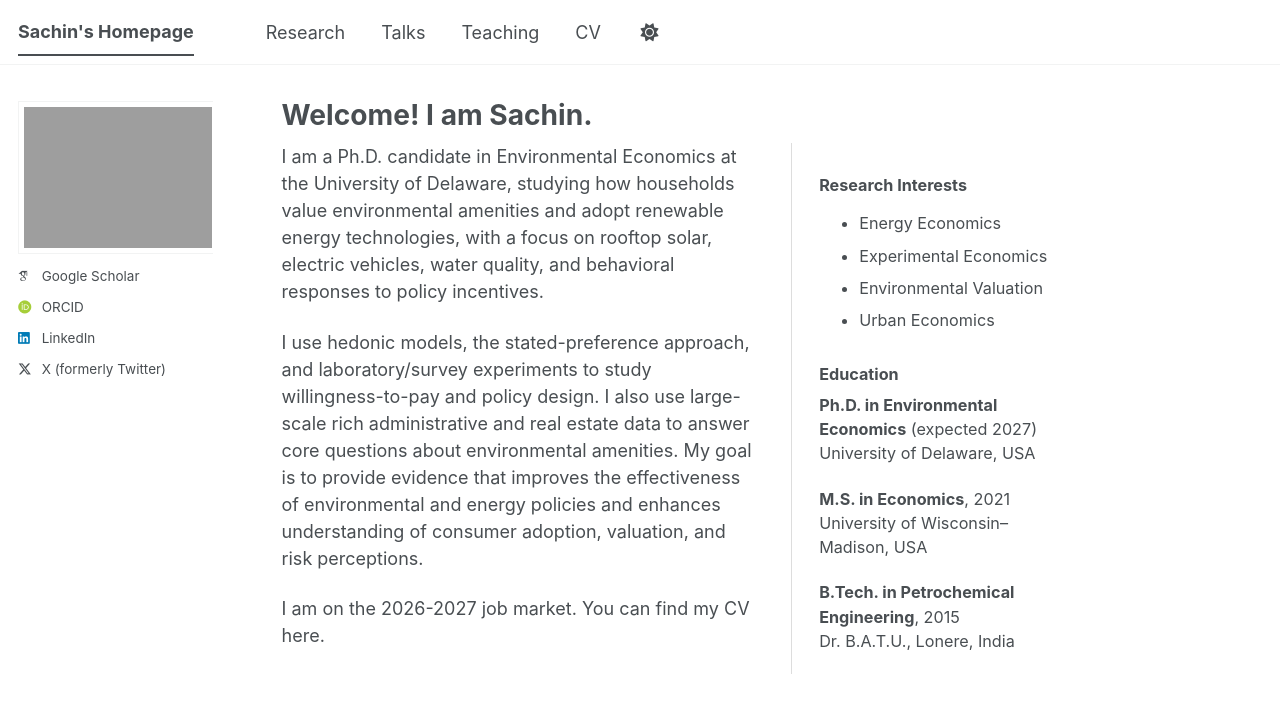
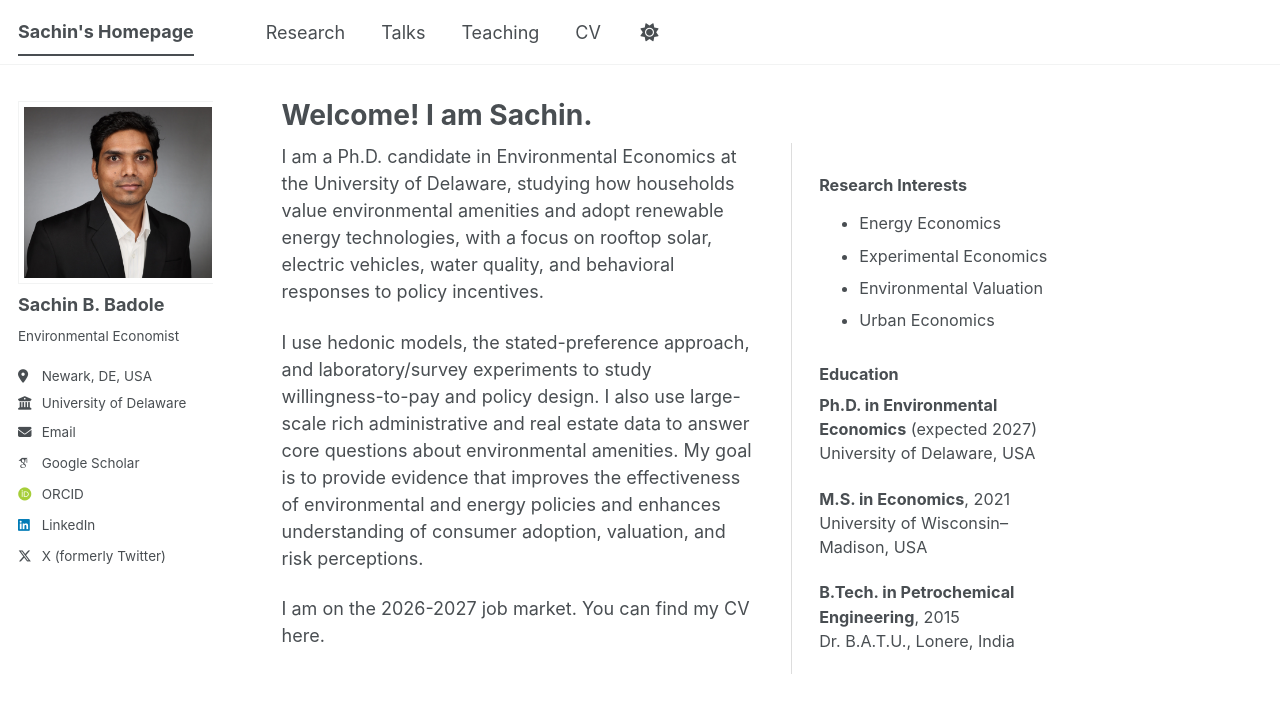
Before and after one commit to sachin-b-badole/sachin-b-badole.github.io, a Jekyll site: the page built from _pages/about.md, in a window 1280 px wide. Shown: the top 713 px of the page. Built offline with Jekyll 4.4.1, drawn with Linux system fonts in a browser that asks for light colours; some web fonts are replaced; a script bundle is joined from its source files by our own code; library files that are not in the unit come from our copies; some of the changed lines change nothing that is shown.

Commit message:
Update _config.yml

```diff
--- a/_config.yml
+++ b/_config.yml
@@ -30,9 +30,7 @@ author:
   location         : "Newark, DE, USA"
   employer         : "University of Delaware"
   uri              : # URL
-  #email            : "sbadole@udel.edu"
-
-author:
+  email            : "sbadole@udel.edu"
   links:
     - label: "sbadole@udel.edu"
       icon: "fas fa-envelope"
```
